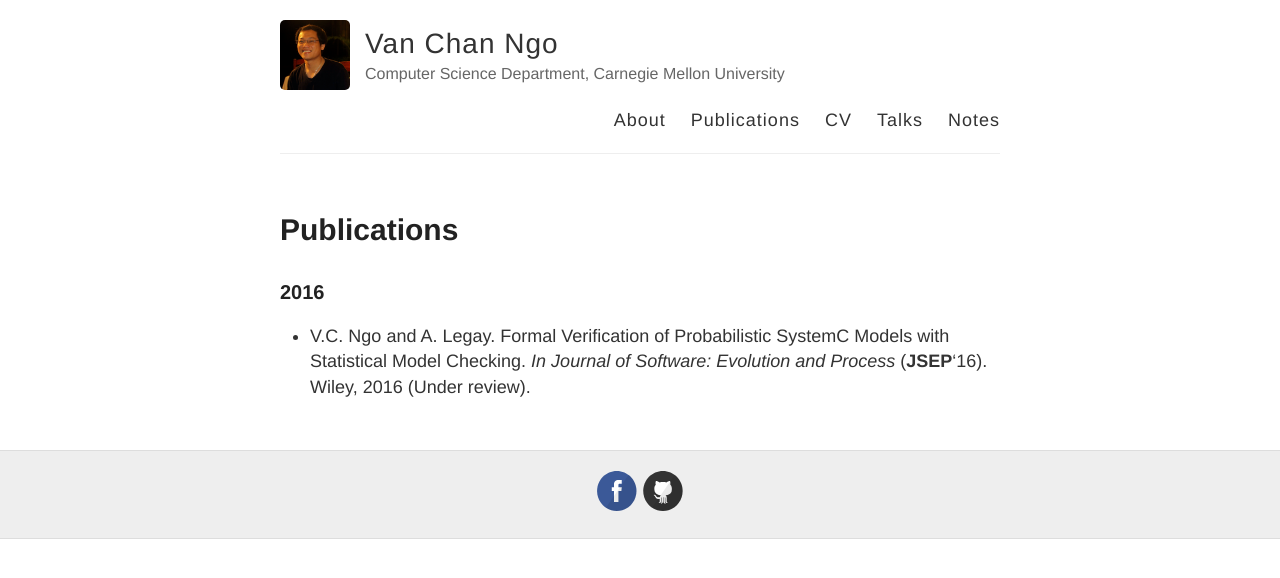
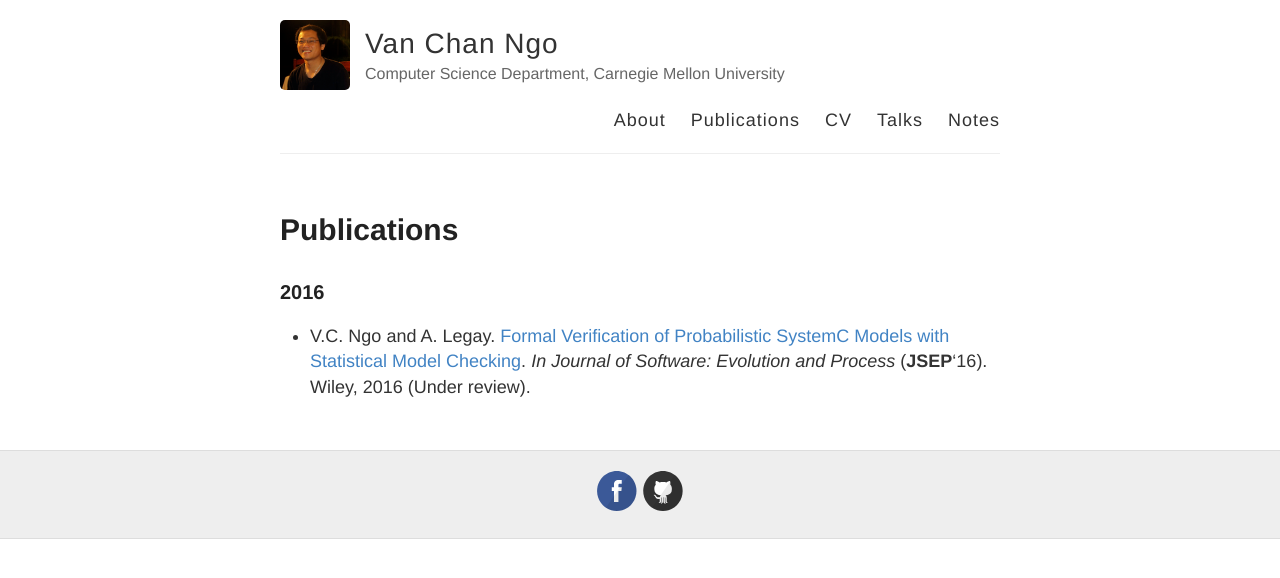
Before and after one commit to channgo2203/channgo2203.github.io, a Jekyll site: the page built from pubs.md, in a window 1280 px wide. Shown: the top 578 px of the page. Built offline with Jekyll 4.4.1, drawn with Linux system fonts in a browser that asks for light colours; some of the changed lines change nothing that is shown.

Commit message:
Updated pubs.md

```diff
--- a/pubs.md
+++ b/pubs.md
@@ -6,4 +6,4 @@ published: true
 ---
 
 ### 2016
-- V.C. Ngo and A. Legay. Formal Verification of Probabilistic SystemC Models with Statistical Model Checking. _In Journal of Software: Evolution and Process_ (**JSEP**'16). Wiley, 2016 (Under review).
+- V.C. Ngo and A. Legay. [Formal Verification of Probabilistic SystemC Models with Statistical Model Checking](http://channgo2203.github.io/pdfs/jsep16.pdf). _In Journal of Software: Evolution and Process_ (**JSEP**'16). Wiley, 2016 (Under review).
```
